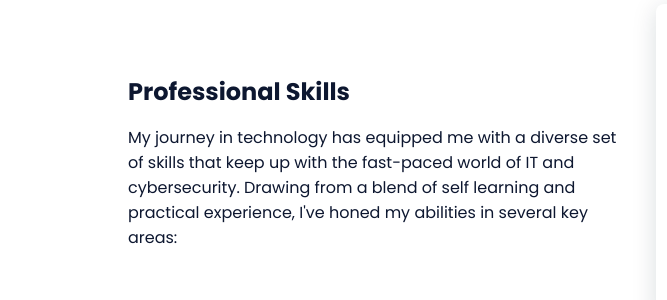
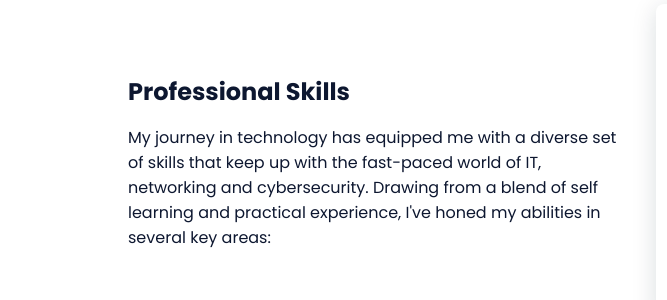
Before and after one commit to ScribeAegis/Portfolio, a plain HTML site: page index.html in a window 1280 px wide. Shown: the part 1520-1820 px from the top of the page, 0-667 px from the left. Drawn offline with nearby package versions, Linux system fonts and the light colour scheme.

Commit message:
index.html

```diff
--- a/index.html
+++ b/index.html
@@ -87,7 +87,7 @@
     <div class="skills__container bd-grid">
         <div>
             <h2 class="skills__subtitle">Professional Skills</h2>
-            <p class="skills__text">My journey in technology has equipped me with a diverse set of skills that keep up with the fast-paced world of IT and cybersecurity. Drawing from a blend of self learning and practical experience, I've honed my abilities in several key areas:</p>
+            <p class="skills__text">My journey in technology has equipped me with a diverse set of skills that keep up with the fast-paced world of IT, networking and cybersecurity. Drawing from a blend of self learning and practical experience, I've honed my abilities in several key areas:</p>
         </div>
 
         <div class="skills__data">
```
